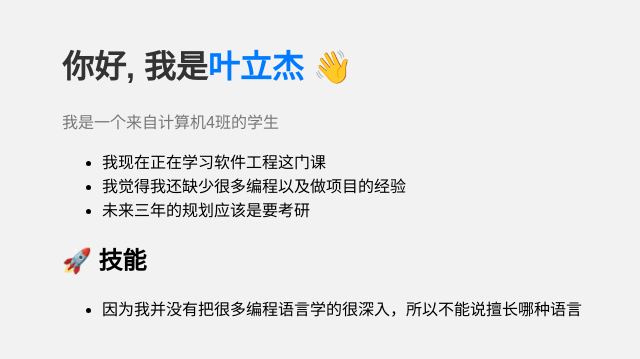
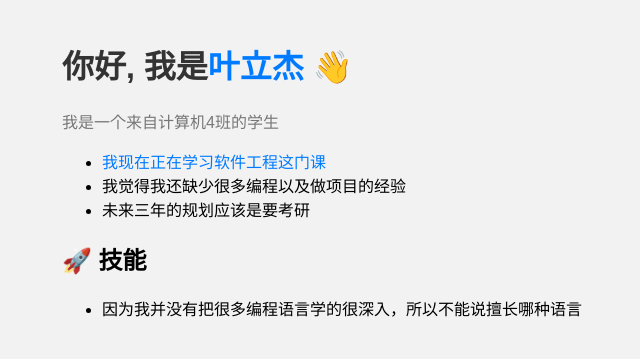
Before and after one commit to silverwolf2550505/silverwolf2550505.github.io, a plain HTML site: page index.html in a window 1280 px wide. Shown: the whole page, without its empty margins (178-818 px from the left). Drawn offline with Linux system fonts and the light colour scheme.

Commit message:
index.html

```diff
--- a/index.html
+++ b/index.html
@@ -34,7 +34,7 @@
         <h1>你好, 我是<a href="https://yourwebsite.com">叶立杰</a> 👋</h1>
         <p>我是一个来自计算机4班的学生</p>
         <ul>
-            <li> 我现在正在学习软件工程这门课<a href="https://github.com/yourusername/project-a"></a></li>
+            <li> <a href="https://github.com/yourusername/project-a">我现在正在学习软件工程这门课</a></li>
             <li> 我觉得我还缺少很多编程以及做项目的经验</li>
             <li> 未来三年的规划应该是要考研</li>
 
```
